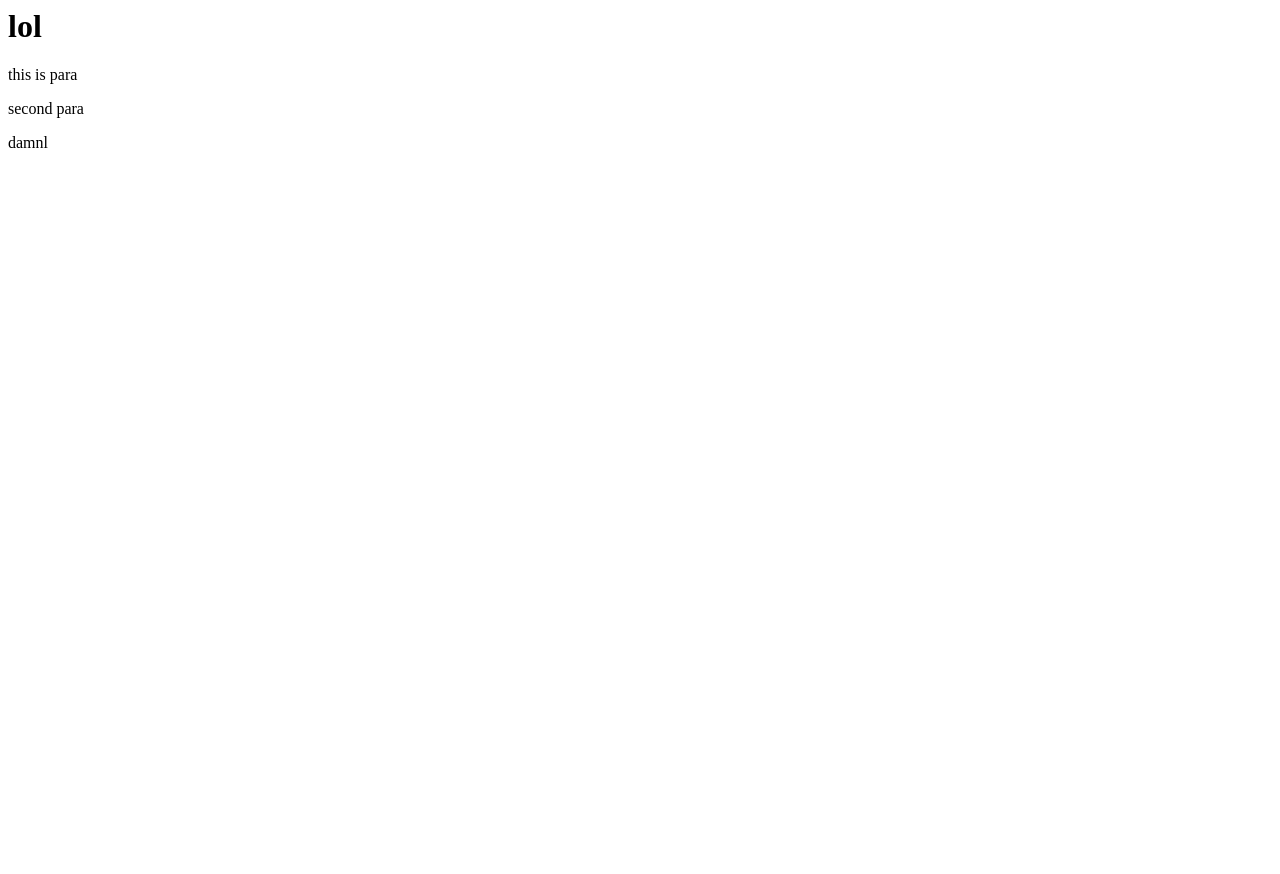
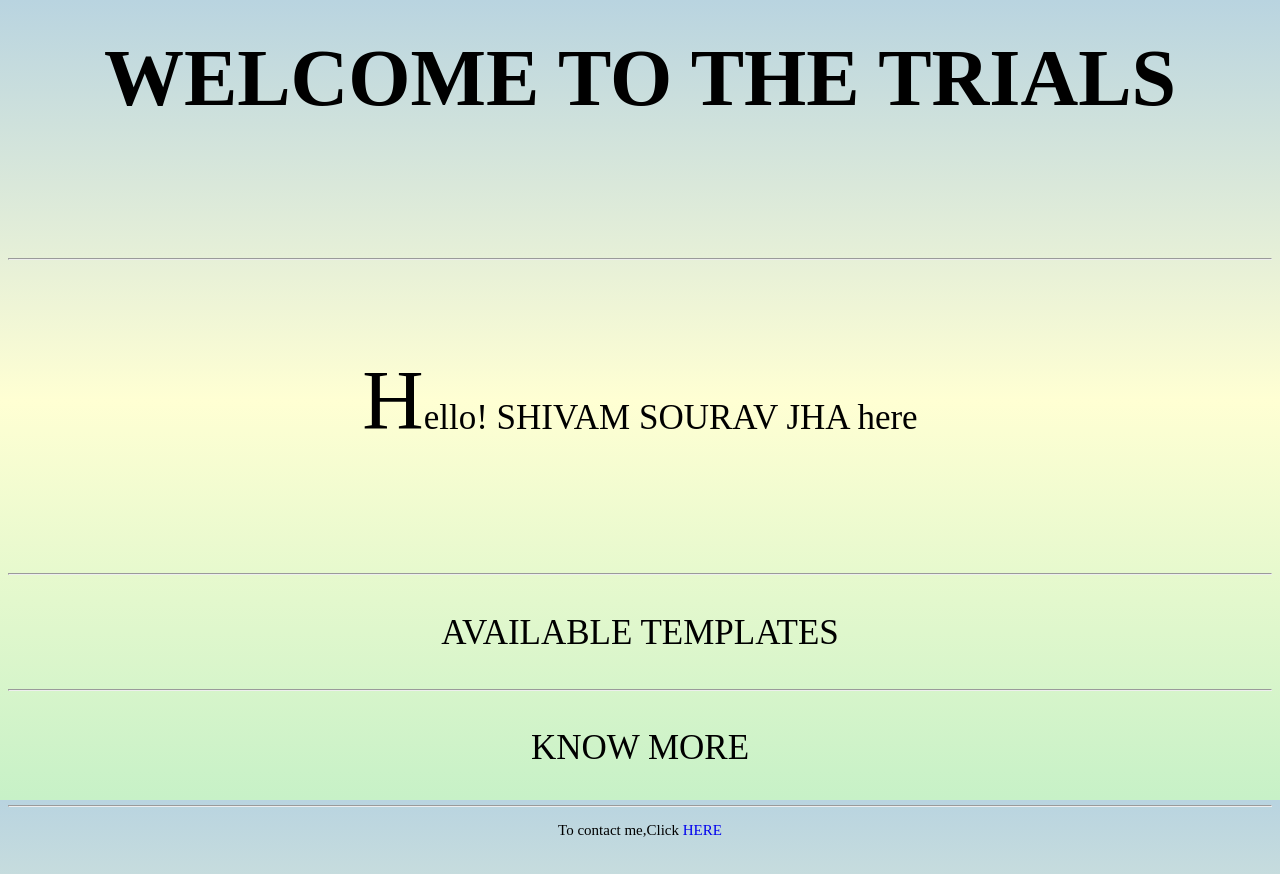
Before and after one commit to shivamsouravjha/Web-D-trials, a website: page index.html in a window 1280 px wide. Before the commit the page ends 800 px from the top, so only its background shows below. Drawn offline with Linux system fonts and the light colour scheme.

Commit message:
new changes

```diff
--- a/index.html
+++ b/index.html
@@ -1,8 +1,15 @@
 <html>
-    <head></head>
-    <body> <h1>lol</h1>
-    <p>
-        this is para</p></body>
-    <p>second para</p>
-    <p>damnl</p>
+    <head><link rel="stylesheet" href="style.css"></head>
+    <body> <h1>WELCOME TO THE TRIALS</h1><hr>
+   <div class="intro"> <p>
+        <span>H</span>ello! SHIVAM SOURAV JHA here</p></div><hr>
+
+
+
+
+
+<div class="second"><p> AVAILABLE TEMPLATES</p></div><hr>
+<div class="third"><p> KNOW MORE  </p></div><hr>
+    <div class="footer"> <p> To contact me,Click<a class="link" href="#"> HERE</a> </p></div>
+    </body>
     </html>
--- /dev/null
+++ b/style.css
@@ -0,0 +1,68 @@
+body{   background:#c7f1c7;
+	background: -webkit-linear-gradient(#b9d4e0, #ffffd3, #c7f1c7);
+        background: -ms-linear-gradient(#b9d4e0, #ffffd3, #c7f1c7);
+        background: -moz-linear-gradient(#b9d4e0, #ffffd3, #c7f1c7);
+        background: -o-linear-gradient(#b9d4e0, #ffffd3, #c7f1c7);
+    	background-attachment: fixed;
+    `   background-repeat: no-repeat;
+}
+h1{
+padding:2%;
+box-sizing:border-box;
+height:25%;
+font-size:80px;
+text-align:center;
+}
+h1:hover{
+
+}
+.intro{
+
+text-align:center;
+box-sizing:border-box;
+width:100%;
+height:40%;
+padding:4.5%;
+}
+.second,.third{
+box-sizing:border-box;
+width:100%;
+padding:0.2%;
+
+height:14.5%;}
+
+.intro:hover,.second:hover,.third:hover{
+
+	background-image: -webkit-linear-gradient(to right,#b9d4e0,  #c7f1c7);
+        background-image: -ms-linear-gradient(to right,#b9d4e0,  #c7f1c7);
+        background-image: -moz-linear-gradient(to right,#b9d4e0, #c7f1c7);
+        background-image: -o-linear-gradient(to right,#b9d4e0, #c7f1c7);
+    	background-attachment: fixed;
+    `   background-repeat: no-repeat;
+    background-image: linear-gradient(to right, #b9d4e0,#c7f1c7);}
+
+span{
+font-weight:strong;
+font-size:85px;}
+hr{
+margin:0;}
+
+
+p{
+font-size:35px;
+text-align:center;}
+
+.footer{
+height:6%;
+text-align:center;}
+.footer>p{
+font-size:15px;
+
+}
+a{
+text-decoration:none;}
+.link:hover{
+ transform: translateY(-10px);
+    transition: transform 150ms;
+font-size:20px;
+color:green;}
```
